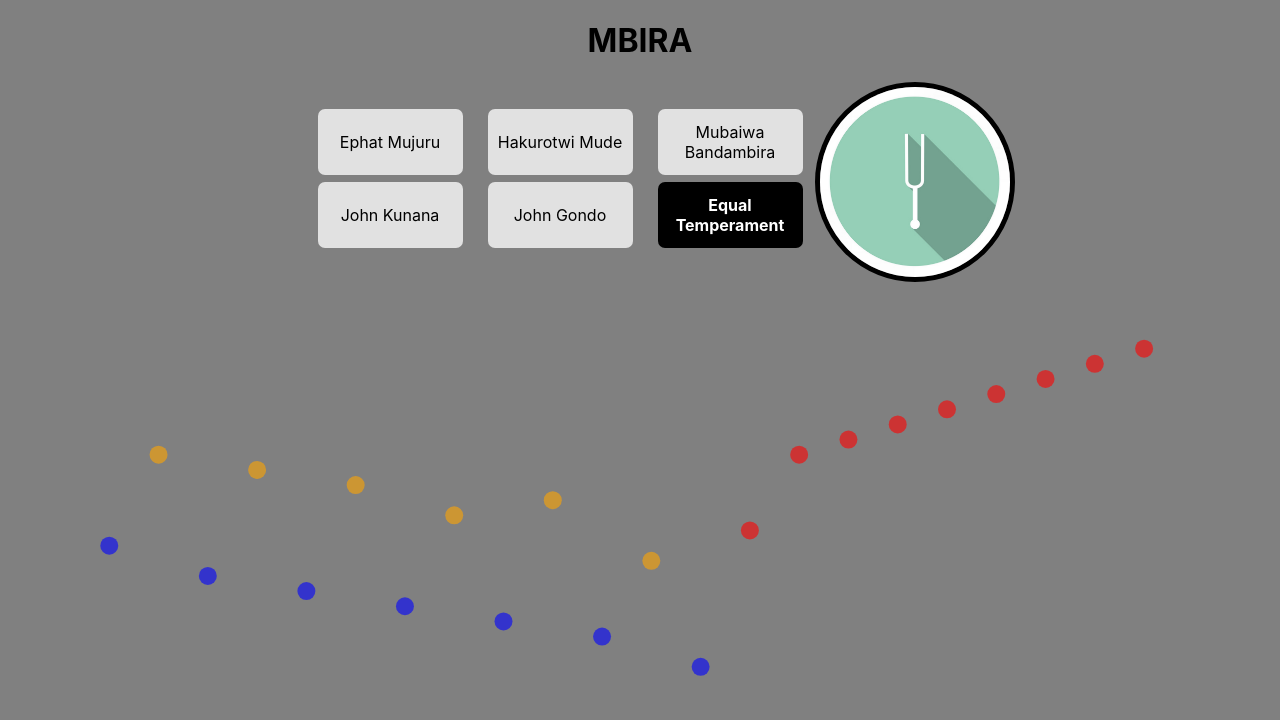
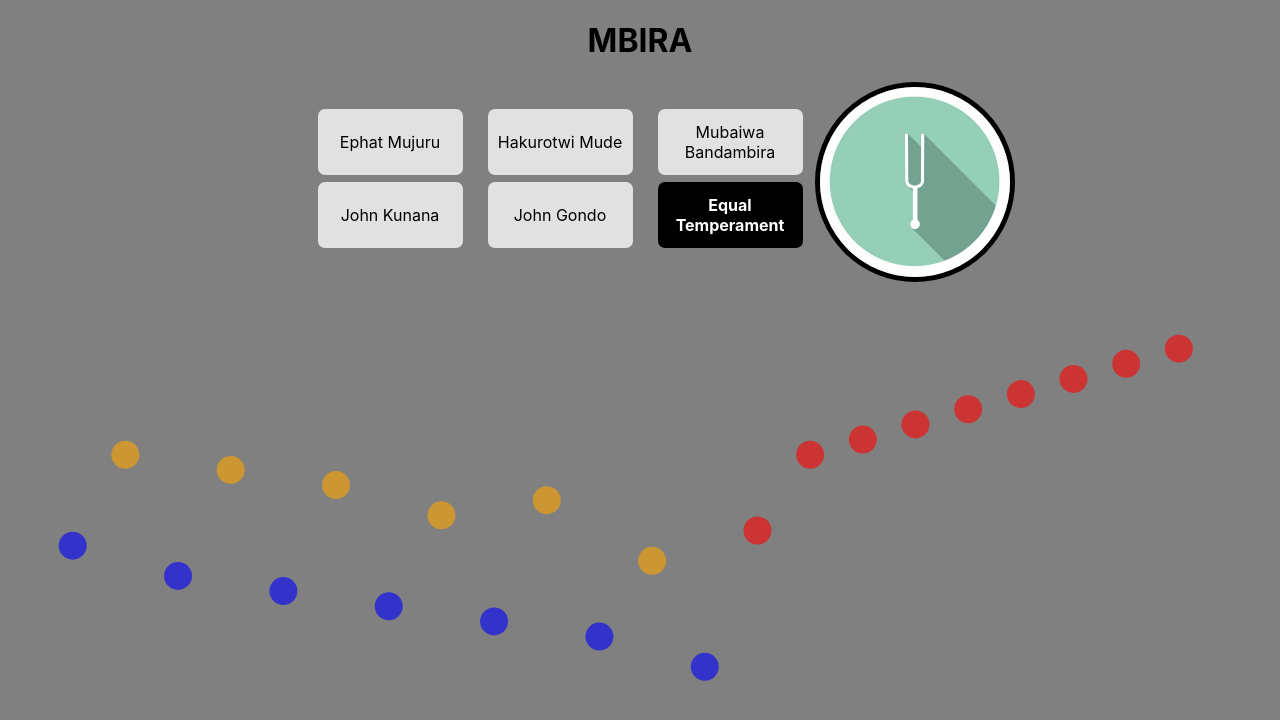
Before and after one commit to Ivu-Tsvuku/mbira, a Next.js app: page /mbira in a window 1280 px wide. Shown: the top 720 px of the page. Built offline with nearby package versions, Linux system fonts and the light colour scheme.

Commit message:
bigger buttons

```diff
--- a/src/d3.elements/mbira.d3.ts
+++ b/src/d3.elements/mbira.d3.ts
@@ -49,7 +49,7 @@ function mbira(svg: d3SVGType, parentWidth: number, tuning: string) {
         .on('click', (a, b) => handleClick(a, b, clickedLabel, WIDTH, HEIGHT, tuning))
         .attr('cx', (d) => x(d['x']))
         .attr('cy', (d) => y(d['y']))
-        .attr('r', 9)
+        .attr('r', 14)
         .attr('opacity', 0.6)
         .attr('fill', (d) => applyColour(d))
         .attr('class', (d) => `${d.register}${d.position}`)
--- a/src/lib/d3lib.ts
+++ b/src/lib/d3lib.ts
@@ -56,7 +56,7 @@ export function handleMouseOver(this: any) {
 
 export function handleMouseOut(event:any, data:any, clickedLabel:d3Type) {
          d3.select(event.target)
-        .attr('r', 9)
+        .attr('r', 14)
         .attr('opacity', 0.5)
         clickedLabel.text('')
 }
--- a/styles/globals.css
+++ b/styles/globals.css
@@ -30,7 +30,7 @@ h1 {
   vertical-align: top;
   overflow: hidden;
   margin: auto;
-  max-width: 1200px;
+  max-width: 1400px;
   height: 70vh;
 }
 .svg-content {
```
